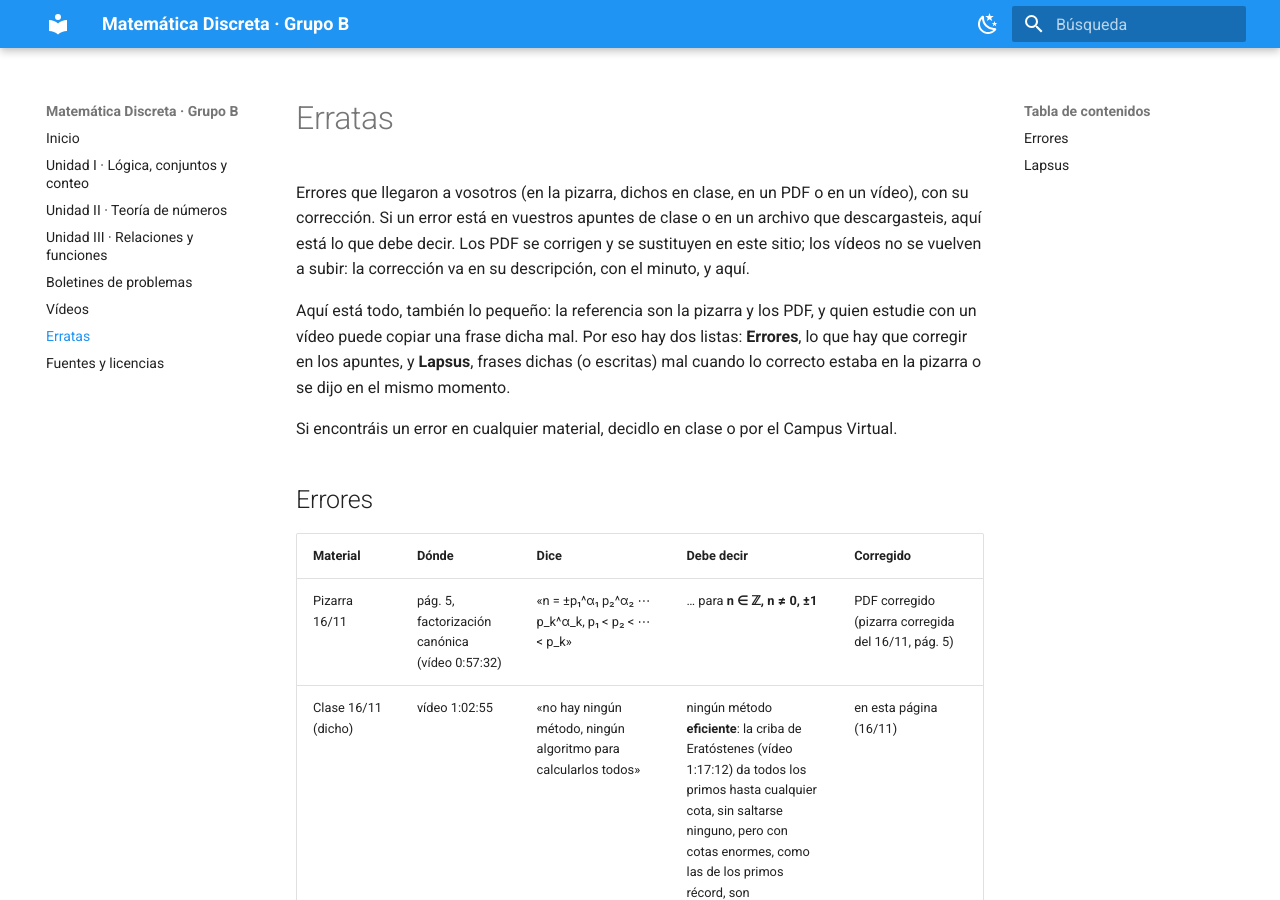
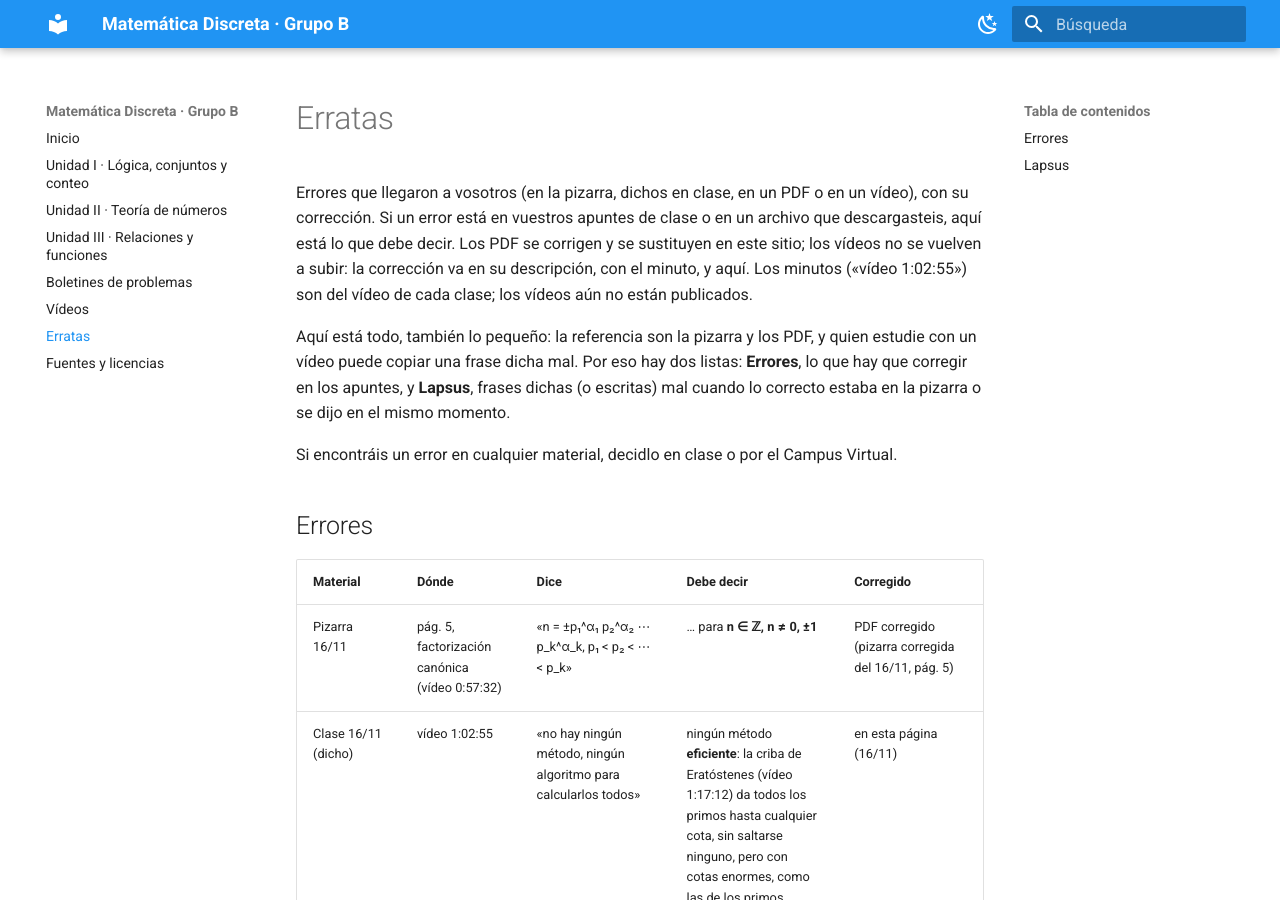
Before and after one commit to llafuent/md2627, an MkDocs documentation site: the page built from docs/erratas.md, in a window 1280 px wide and 900 px high. Built offline with MkDocs 1.6.1 and Material for MkDocs 9.7.7, drawn with Linux system fonts in a browser that asks for light colours.

Commit message:
Publicar material: erratas.md

```diff
--- a/docs/erratas.md
+++ b/docs/erratas.md
@@ -3,7 +3,7 @@
 Errores que llegaron a vosotros (en la pizarra, dichos en clase, en un PDF o en un vídeo), con su corrección. Si un
 error está en vuestros apuntes de clase o en un archivo que descargasteis, aquí está lo que debe decir. Los PDF se
 corrigen y se sustituyen en este sitio; los vídeos no se vuelven a subir: la corrección va en su descripción, con el
-minuto, y aquí.
+minuto, y aquí. Los minutos («vídeo 1:02:55») son del vídeo de cada clase; los vídeos aún no están publicados.
 
 Aquí está todo, también lo pequeño: la referencia son la pizarra y los PDF, y quien estudie con un vídeo puede copiar
 una frase dicha mal. Por eso hay dos listas: **Errores**, lo que hay que corregir en los apuntes, y **Lapsus**, frases
```
